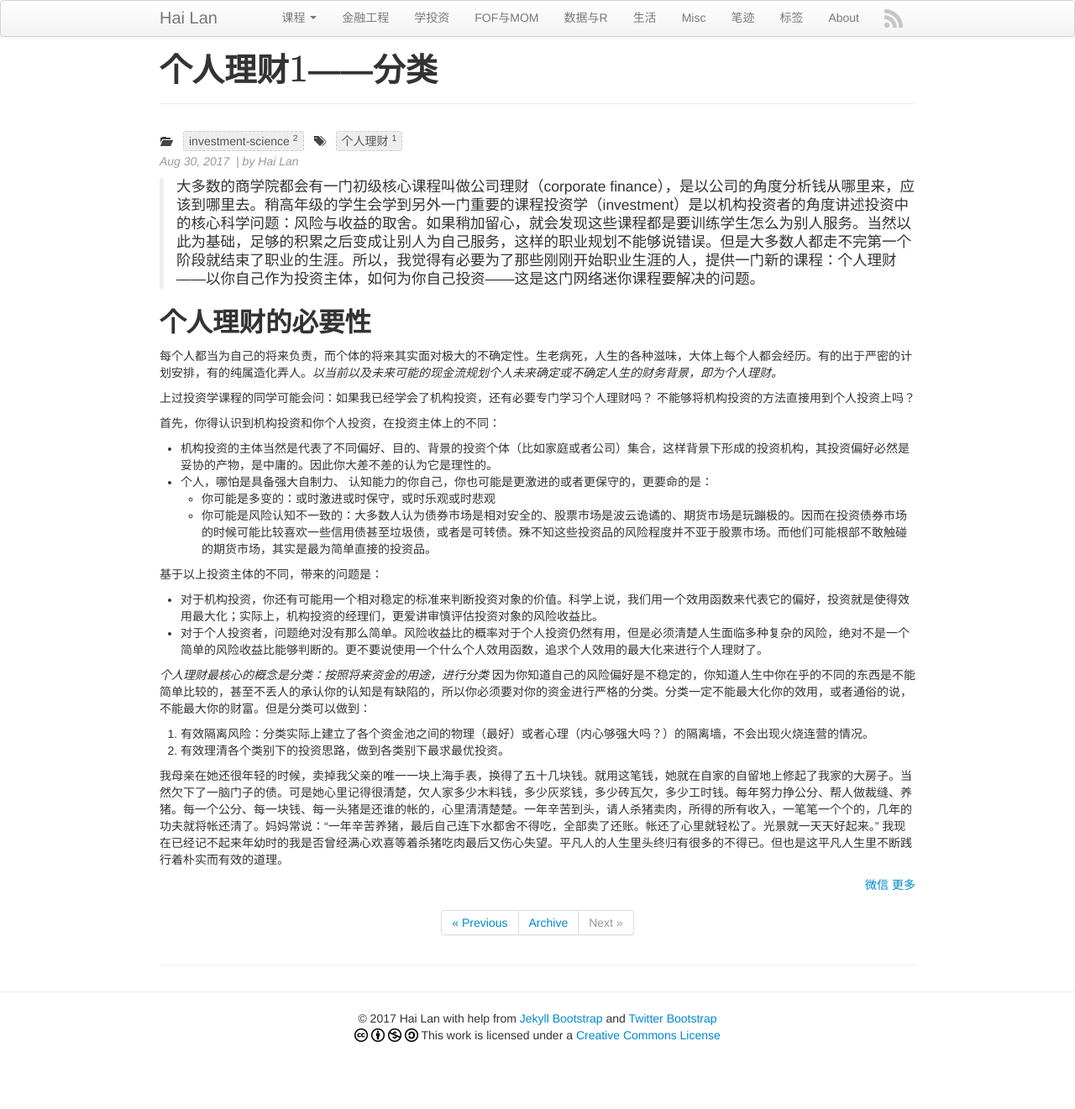
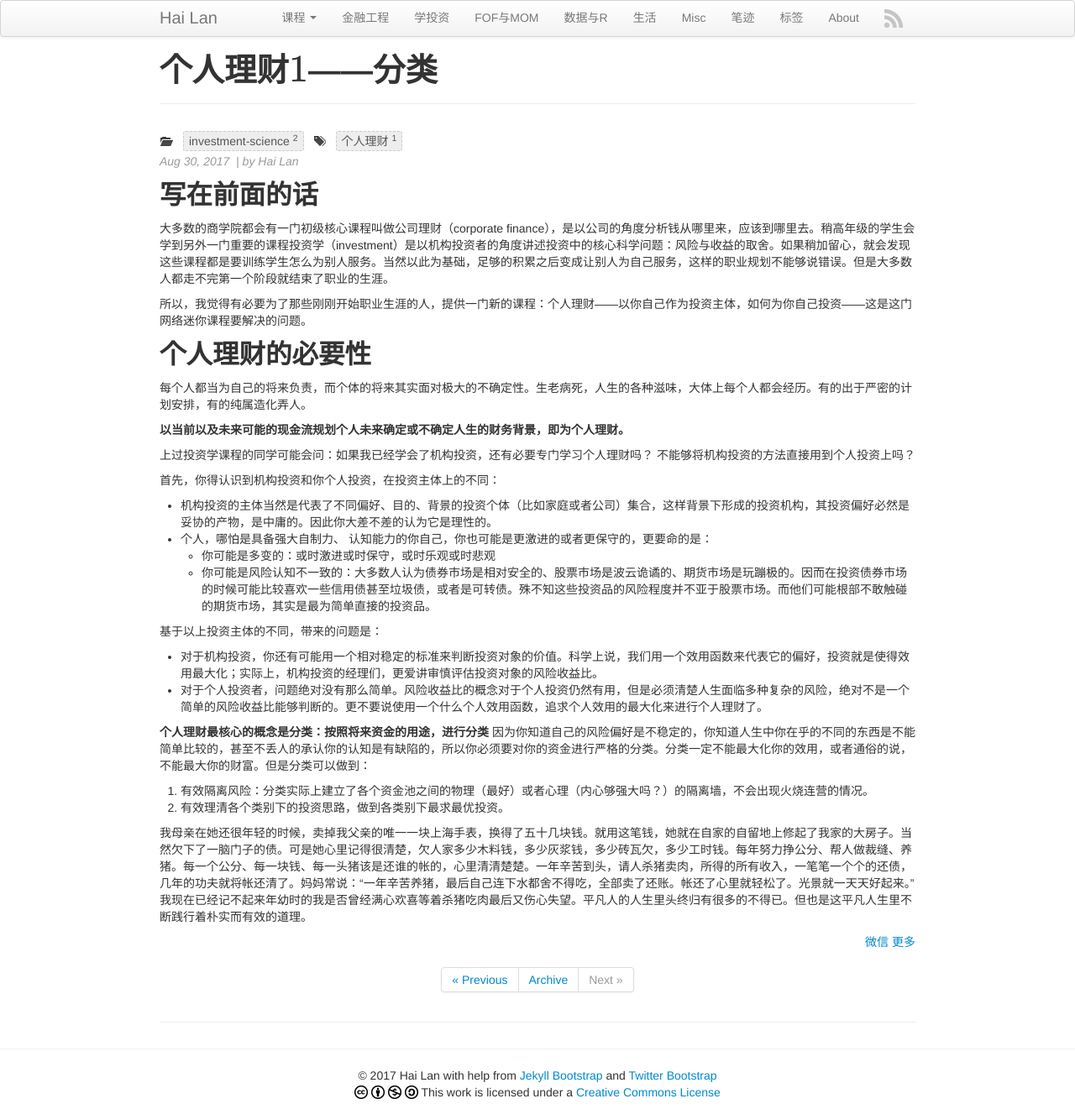
Before and after one commit to lhloki/lhloki.github.io, a Jekyll site: the page built from _posts/investment-science/2017-08-30-个人理财(1).md, in a window 1280 px wide. Shown: the whole page at 84% size. Built offline with Jekyll 4.4.1, drawn with Linux system fonts in a browser that asks for light colours; formulas are drawn with MathJax 3; comment, search, counter and statistics services are not loaded; before the commit the page ends 1253 px from its top, so only the background shows below that.

Commit message:
Changes to be committed: 	modified:   "_posts/investment-science/2017-08-30-\344\270\252\344\272\272\347\220\206\350\264\242(1).md"

```diff
--- a/_posts/investment-science/2017-08-30-个人理财(1).md
+++ b/_posts/investment-science/2017-08-30-个人理财(1).md
@@ -9,12 +9,17 @@ use_math: true
 comments: true
 ---
 
->大多数的商学院都会有一门初级核心课程叫做公司理财（corporate finance），是以公司的角度分析钱从哪里来，应该到哪里去。稍高年级的学生会学到另外一门重要的课程投资学（investment）是以机构投资者的角度讲述投资中的核心科学问题：风险与收益的取舍。如果稍加留心，就会发现这些课程都是要训练学生怎么为别人服务。当然以此为基础，足够的积累之后变成让别人为自己服务，这样的职业规划不能够说错误。但是大多数人都走不完第一个阶段就结束了职业的生涯。
-> 所以，我觉得有必要为了那些刚刚开始职业生涯的人，提供一门新的课程：个人理财——以你自己作为投资主体，如何为你自己投资——这是这门网络迷你课程要解决的问题。
+## 写在前面的话
+
+  大多数的商学院都会有一门初级核心课程叫做公司理财（corporate finance），是以公司的角度分析钱从哪里来，应该到哪里去。稍高年级的学生会学到另外一门重要的课程投资学（investment）是以机构投资者的角度讲述投资中的核心科学问题：风险与收益的取舍。如果稍加留心，就会发现这些课程都是要训练学生怎么为别人服务。当然以此为基础，足够的积累之后变成让别人为自己服务，这样的职业规划不能够说错误。但是大多数人都走不完第一个阶段就结束了职业的生涯。
+
+  所以，我觉得有必要为了那些刚刚开始职业生涯的人，提供一门新的课程：个人理财——以你自己作为投资主体，如何为你自己投资——这是这门网络迷你课程要解决的问题。
 
 ## 个人理财的必要性
 
-每个人都当为自己的将来负责，而个体的将来其实面对极大的不确定性。生老病死，人生的各种滋味，大体上每个人都会经历。有的出于严密的计划安排，有的纯属造化弄人。*以当前以及未来可能的现金流规划个人未来确定或不确定人生的财务背景，即为个人理财。*
+每个人都当为自己的将来负责，而个体的将来其实面对极大的不确定性。生老病死，人生的各种滋味，大体上每个人都会经历。有的出于严密的计划安排，有的纯属造化弄人。
+
+**以当前以及未来可能的现金流规划个人未来确定或不确定人生的财务背景，即为个人理财。**
 
 上过投资学课程的同学可能会问：如果我已经学会了机构投资，还有必要专门学习个人理财吗？ 不能够将机构投资的方法直接用到个人投资上吗？
 
@@ -28,10 +33,10 @@ comments: true
 基于以上投资主体的不同，带来的问题是：
 
 * 对于机构投资，你还有可能用一个相对稳定的标准来判断投资对象的价值。科学上说，我们用一个效用函数来代表它的偏好，投资就是使得效用最大化；实际上，机构投资的经理们，更爱讲审慎评估投资对象的风险收益比。
-* 对于个人投资者，问题绝对没有那么简单。风险收益比的概率对于个人投资仍然有用，但是必须清楚人生面临多种复杂的风险，绝对不是一个简单的风险收益比能够判断的。更不要说使用一个什么个人效用函数，追求个人效用的最大化来进行个人理财了。
+* 对于个人投资者，问题绝对没有那么简单。风险收益比的概念对于个人投资仍然有用，但是必须清楚人生面临多种复杂的风险，绝对不是一个简单的风险收益比能够判断的。更不要说使用一个什么个人效用函数，追求个人效用的最大化来进行个人理财了。
 
-*个人理财最核心的概念是分类：按照将来资金的用途，进行分类* 因为你知道自己的风险偏好是不稳定的，你知道人生中你在乎的不同的东西是不能简单比较的，甚至不丢人的承认你的认知是有缺陷的，所以你必须要对你的资金进行严格的分类。分类一定不能最大化你的效用，或者通俗的说，不能最大你的财富。但是分类可以做到：
+**个人理财最核心的概念是分类：按照将来资金的用途，进行分类** 因为你知道自己的风险偏好是不稳定的，你知道人生中你在乎的不同的东西是不能简单比较的，甚至不丢人的承认你的认知是有缺陷的，所以你必须要对你的资金进行严格的分类。分类一定不能最大化你的效用，或者通俗的说，不能最大你的财富。但是分类可以做到：
 1. 有效隔离风险：分类实际上建立了各个资金池之间的物理（最好）或者心理（内心够强大吗？）的隔离墙，不会出现火烧连营的情况。
 2. 有效理清各个类别下的投资思路，做到各类别下最求最优投资。
 
-我母亲在她还很年轻的时候，卖掉我父亲的唯一一块上海手表，换得了五十几块钱。就用这笔钱，她就在自家的自留地上修起了我家的大房子。当然欠下了一脑门子的债。可是她心里记得很清楚，欠人家多少木料钱，多少灰浆钱，多少砖瓦欠，多少工时钱。每年努力挣公分、帮人做裁缝、养猪。每一个公分、每一块钱、每一头猪是还谁的帐的，心里清清楚楚。一年辛苦到头，请人杀猪卖肉，所得的所有收入，一笔笔一个个的，几年的功夫就将帐还清了。妈妈常说：“一年辛苦养猪，最后自己连下水都舍不得吃，全部卖了还账。帐还了心里就轻松了。光景就一天天好起来。” 我现在已经记不起来年幼时的我是否曾经满心欢喜等着杀猪吃肉最后又伤心失望。平凡人的人生里头终归有很多的不得已。但也是这平凡人生里不断践行着朴实而有效的道理。
+我母亲在她还很年轻的时候，卖掉我父亲的唯一一块上海手表，换得了五十几块钱。就用这笔钱，她就在自家的自留地上修起了我家的大房子。当然欠下了一脑门子的债。可是她心里记得很清楚，欠人家多少木料钱，多少灰浆钱，多少砖瓦欠，多少工时钱。每年努力挣公分、帮人做裁缝、养猪。每一个公分、每一块钱、每一头猪该是还谁的帐的，心里清清楚楚。一年辛苦到头，请人杀猪卖肉，所得的所有收入，一笔笔一个个的还债，几年的功夫就将帐还清了。妈妈常说：“一年辛苦养猪，最后自己连下水都舍不得吃，全部卖了还账。帐还了心里就轻松了。光景就一天天好起来。” 我现在已经记不起来年幼时的我是否曾经满心欢喜等着杀猪吃肉最后又伤心失望。平凡人的人生里头终归有很多的不得已。但也是这平凡人生里不断践行着朴实而有效的道理。
```
